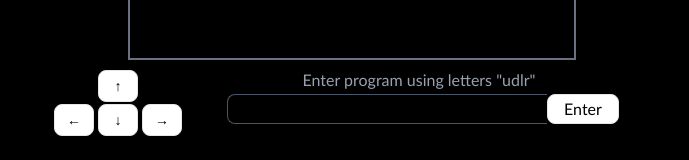
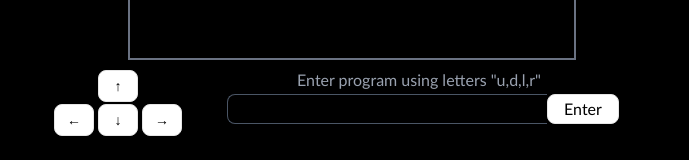
Before and after one commit to psuuzu/portfolio1, a Next.js app: page / in a window 1280 px wide. Shown: the part 2097-2257 px from the top of the page, without its empty margins (288-977 px from the left). Built offline with nearby package versions, Linux system fonts and the light colour scheme; a web font is replaced by a local one.

Commit message:
update description

```diff
--- a/components/movement.tsx
+++ b/components/movement.tsx
@@ -135,7 +135,7 @@ export default function Movement() {
             </div>
           </div>
           <div className="flex sm:w-[35vw] items-center space-x-2 flex-col mx-[10px] ">
-            <p className="text-[14px] md:text-[16px] text-gray-400">Enter program using letters "udlr"</p>
+            <p className="text-[14px] md:text-[16px] text-gray-400">Enter program using letters "u,d,l,r"</p>
             <div className="flex mt-[5px]">
             <Input type="email" ref={inputRef} className="h-[30px] w-[45vw] sm:w-[25vw] border-r-0 rounded-r-none"/>
             <Button type="submit" variant="outline" onClick={run}  className="h-[30px]"><p className="text-[14px] md:text-[16px]">Enter</p></Button>
```
